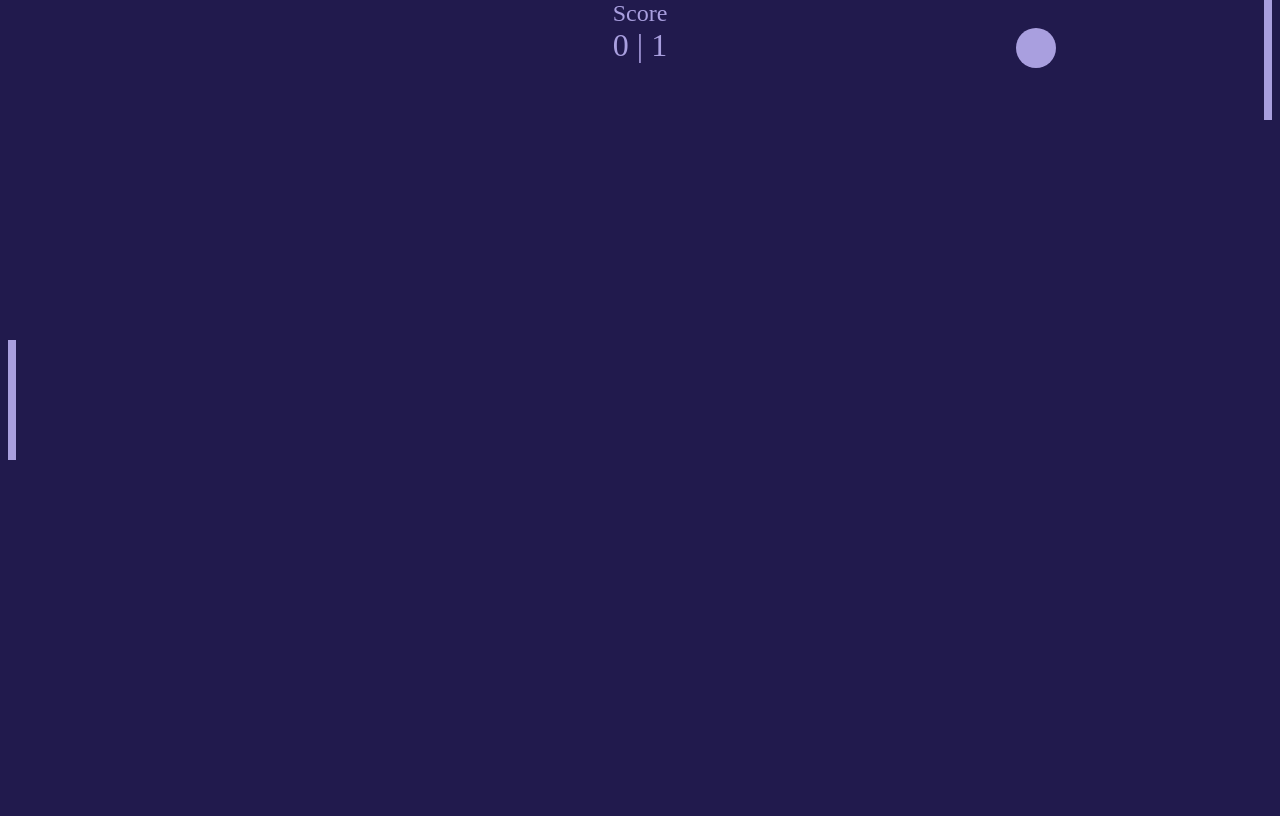
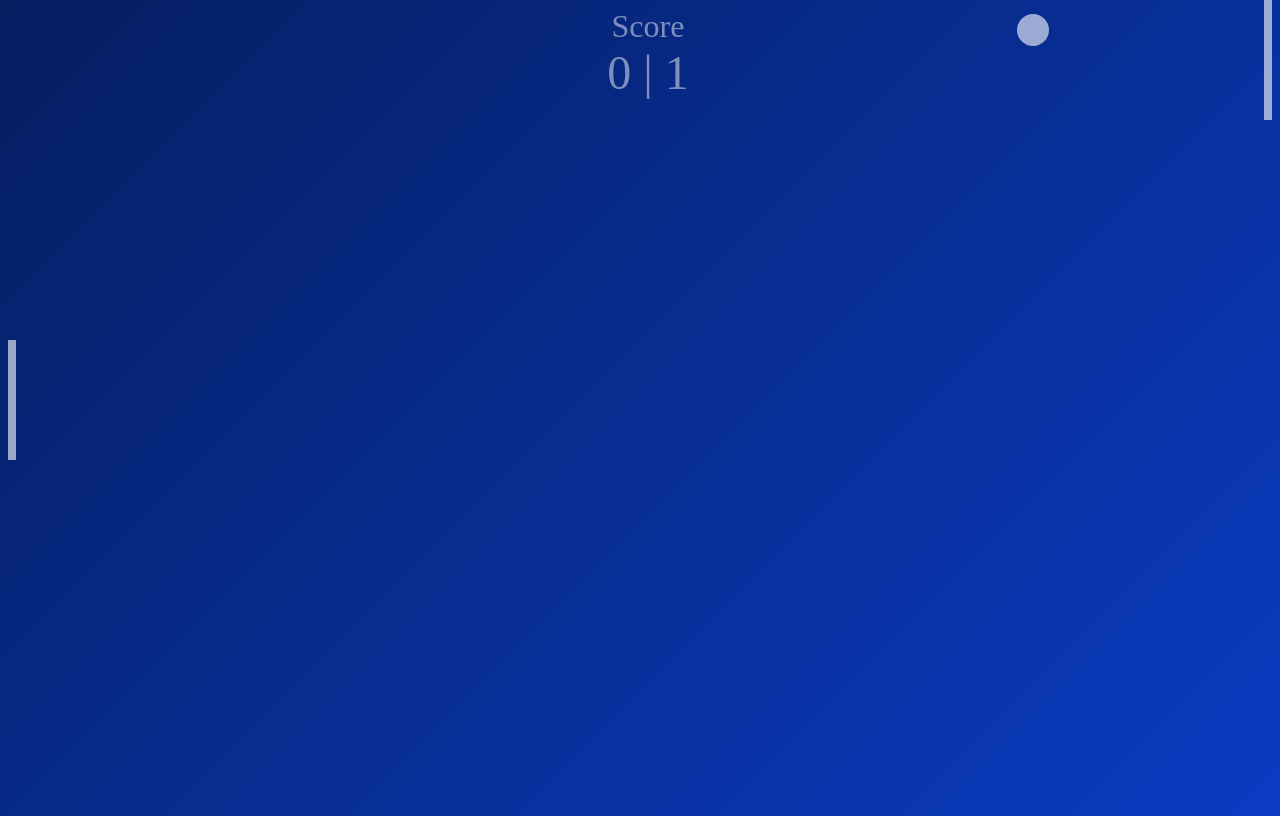
Before and after one commit to vitorwdson/simple-pong-game, a plain HTML site: page index.html in a window 1280 px wide. Drawn offline with Linux system fonts and the light colour scheme.

Commit message:
UI changes

```diff
--- a/script.js
+++ b/script.js
@@ -29,10 +29,11 @@ const Game = {
   },
 
   frame(time) {
+    // Skip the first frame
     if (Game.lastFrameTime) {
+      // Calculates the time between the last and current frames
       const timeDelta = time - Game.lastFrameTime;
 
-      // Function to be called each frame
       Game.updateColor(timeDelta);
       Game.updateScore();
       Game.updateBall(timeDelta);
@@ -46,11 +47,8 @@ const Game = {
   },
 
   updateColor(timeDelta) {
-    Game.hue += 0.01 * timeDelta;
-    if (Game.hue > 360) {
-      Game.hue = 0;
-    }
-
+    // Increases the hue and sets it
+    Game.hue += 0.005 * timeDelta;
     document.documentElement.style.setProperty('--hue', Math.floor(Game.hue));
   },
 
--- a/styles.css
+++ b/styles.css
@@ -2,15 +2,14 @@
 *::after,
 *::before {
   box-sizing: border-box;
-  margin: 0;
-  padding: 0;
 }
 
 :root {
   --hue: 200;
-  --saturation: 50%;
-  --foreground-color: hsl(var(--hue), var(--saturation), 75%);
-  --background-color: hsl(var(--hue), var(--saturation), 20%);
+  --saturation: 90%;
+  --background-color: hsl(var(--hue), var(--saturation), 15%);
+  --background-color: linear-gradient(135deg, hsl(var(--hue), var(--saturation), 20%) 0%, hsl(var(--hue), var(--saturation), 40%) 100%);
+  --foreground-color: #fff9;
 }
 
 body {
@@ -18,18 +17,19 @@ body {
   height: 100vh;
   overflow: hidden;
 
-  background-color: var(--background-color);
+  background: var(--background-color);
 }
 
 .score {
   color: var(--foreground-color);
-  font-size: 1.5rem;
+  font-size: 2rem;
   display: block;
   text-align: center;
+  opacity: 0.8;
 }
 
 .score.points {
-  font-size: 2rem;
+  font-size: 3rem;
 }
 
 .paddle,
@@ -63,8 +63,8 @@ body {
   --x: 50;
   --y: 50;
 
-  width: 5vh;
-  height: 5vh;
+  width: 4vh;
+  height: 4vh;
   border-radius: 50%;
   top: calc(var(--y) * 1vh);
   left: calc(var(--x) * 1vw);
```
